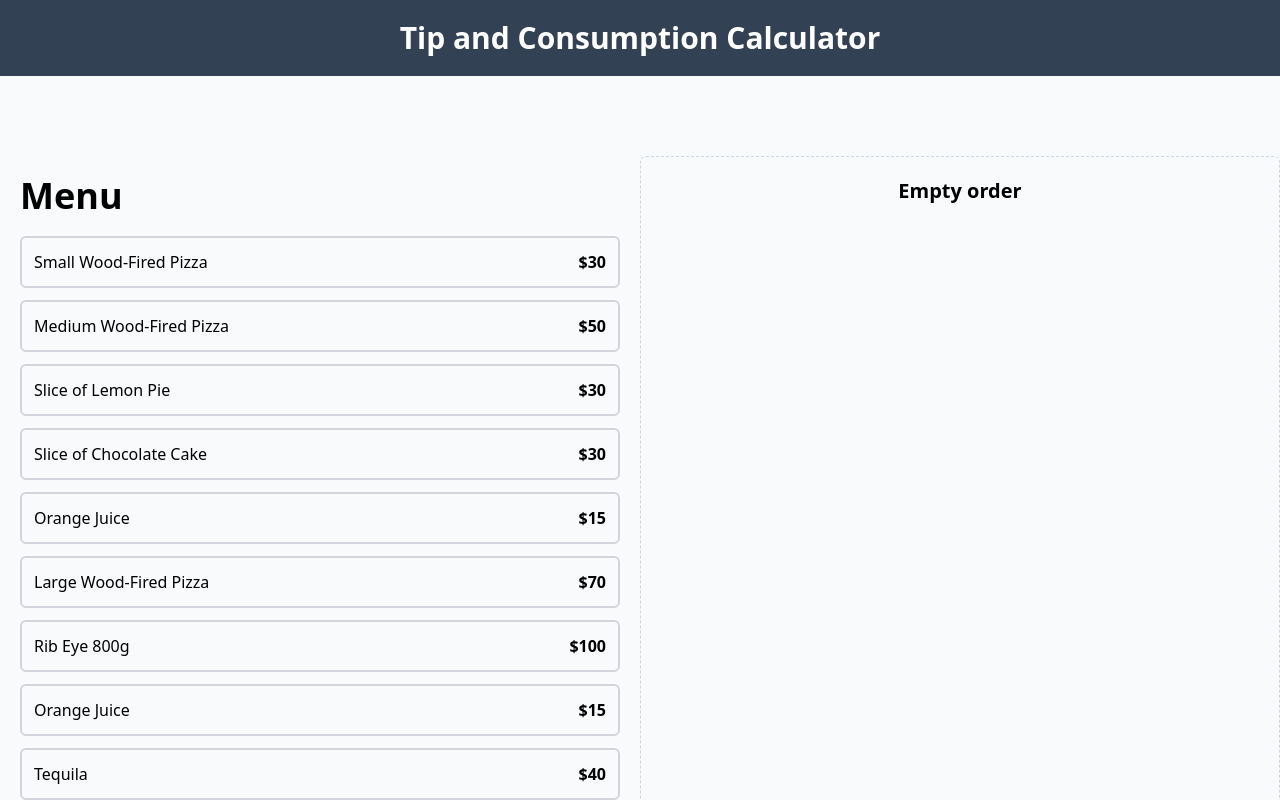
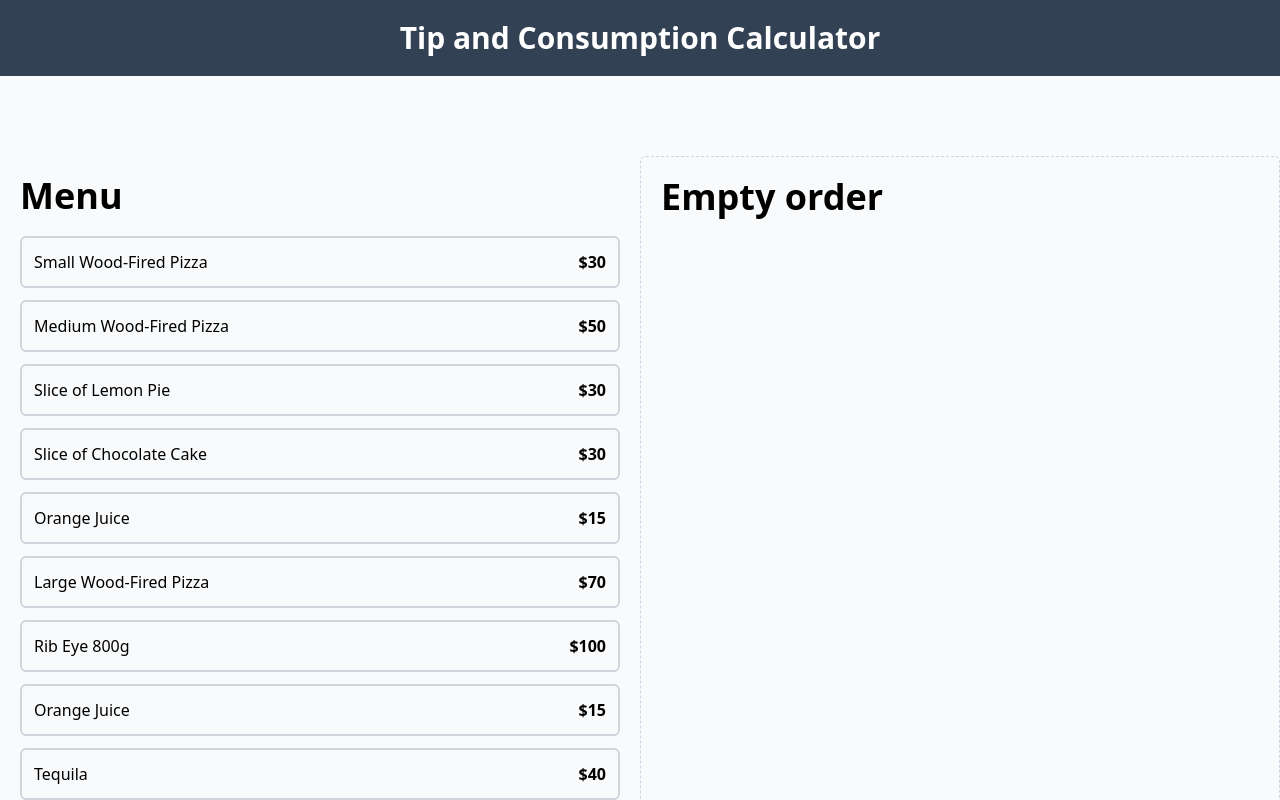
Before and after one commit to wichofly/tipCalculator-app, a React (Vite) app: page / in a window 1280 px wide. Shown: the top 800 px of the page. Built offline with nearby package versions, Linux system fonts and the light colour scheme.

Commit message:
style: Empty order shown bigger text.

```diff
--- a/src/components/ShowIfOrderExists.tsx
+++ b/src/components/ShowIfOrderExists.tsx
@@ -7,7 +7,7 @@ interface Props {
 
 export const ShowIfOrderExists = ({ order, children }: Props) => {
   if (order.length === 0) {
-    return <p className="text-center font-bold text-xl">Empty order</p>;
+    return <h2 className="font-bold text-4xl">Empty order</h2>;
   }
   return <>{children}</>;
 };
```
